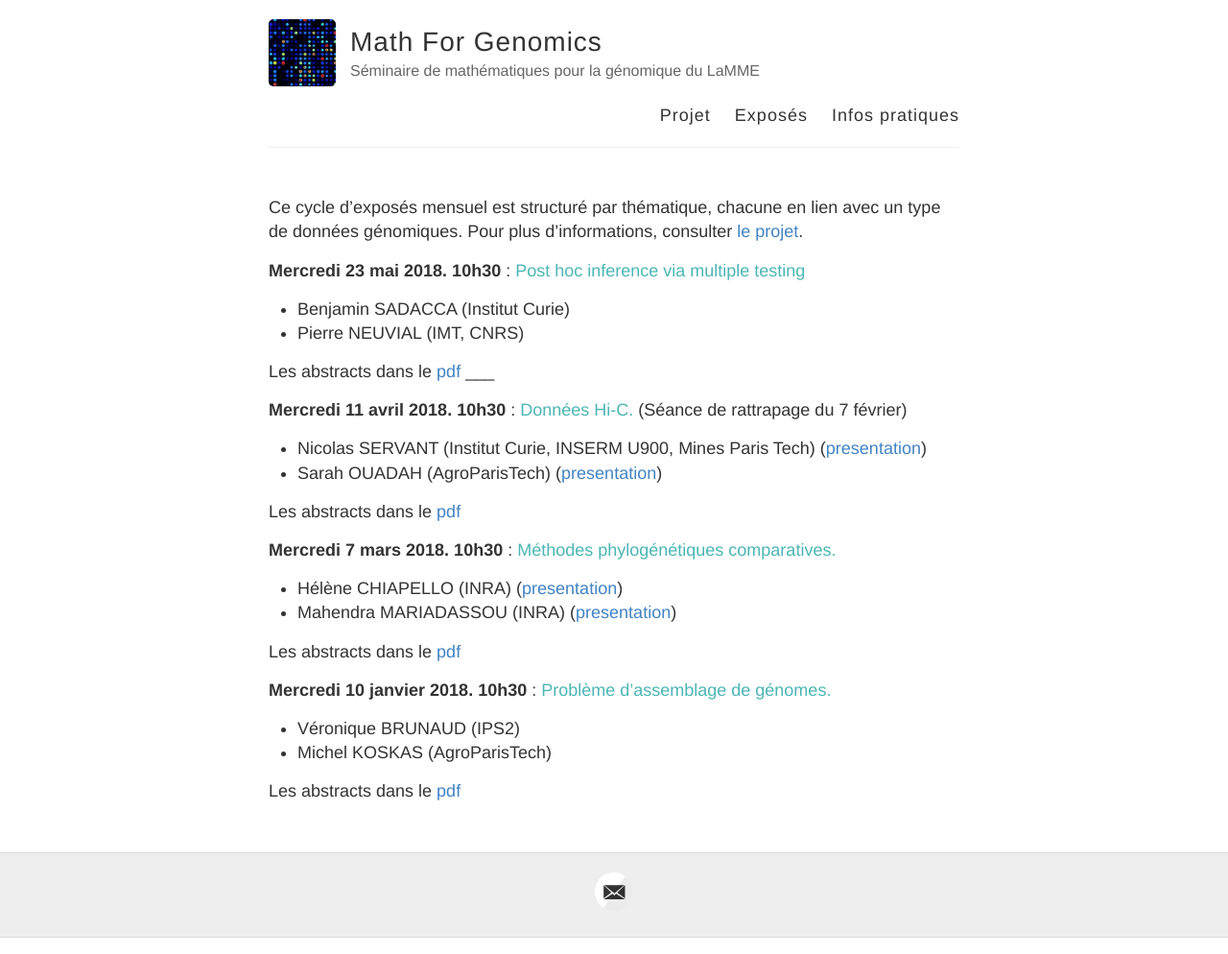
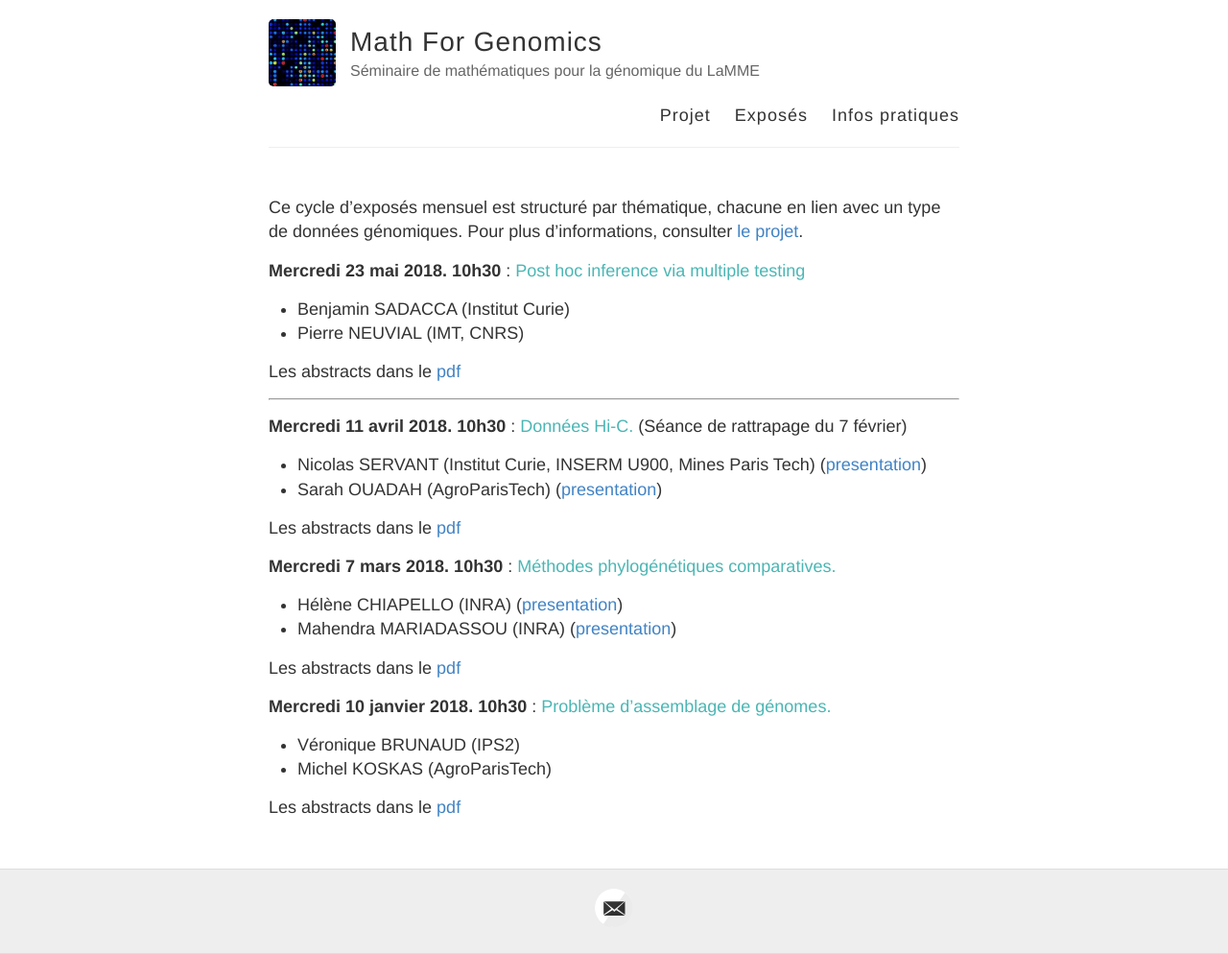
Before and after one commit to MathForGenomics/MathForGenomics.github.io, a Jekyll site: the page built from exposes.md, in a window 1280 px wide. Shown: the whole page at 96% size. Built offline with Jekyll 4.4.1, drawn with Linux system fonts in a browser that asks for light colours.

```diff
--- a/exposes.md
+++ b/exposes.md
@@ -11,7 +11,8 @@ Ce cycle d’exposés mensuel est structuré par thématique, chacune en lien av
 - Pierre NEUVIAL (IMT, CNRS)
 
 Les abstracts dans le [pdf](ABSTRACT/4_23mai.pdf)
-___
+
+***
 
 **Mercredi 11 avril 2018. 10h30** : <span style="color:rgb(75, 182, 180)">Données Hi-C.</span> (Séance de rattrapage du 7 février)
 - Nicolas SERVANT (Institut Curie, INSERM U900,  Mines Paris Tech) ([presentation](servant.pdf))
```
